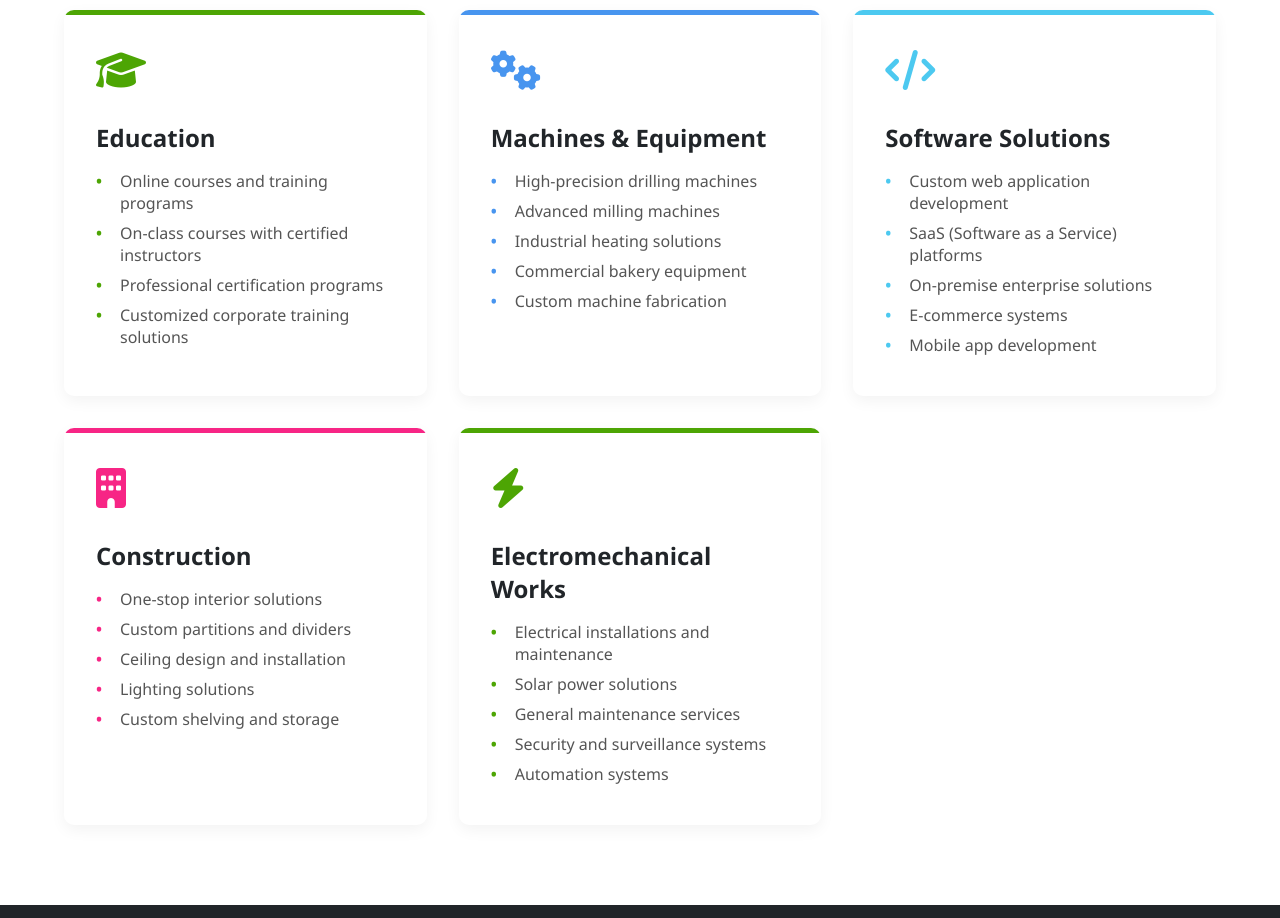
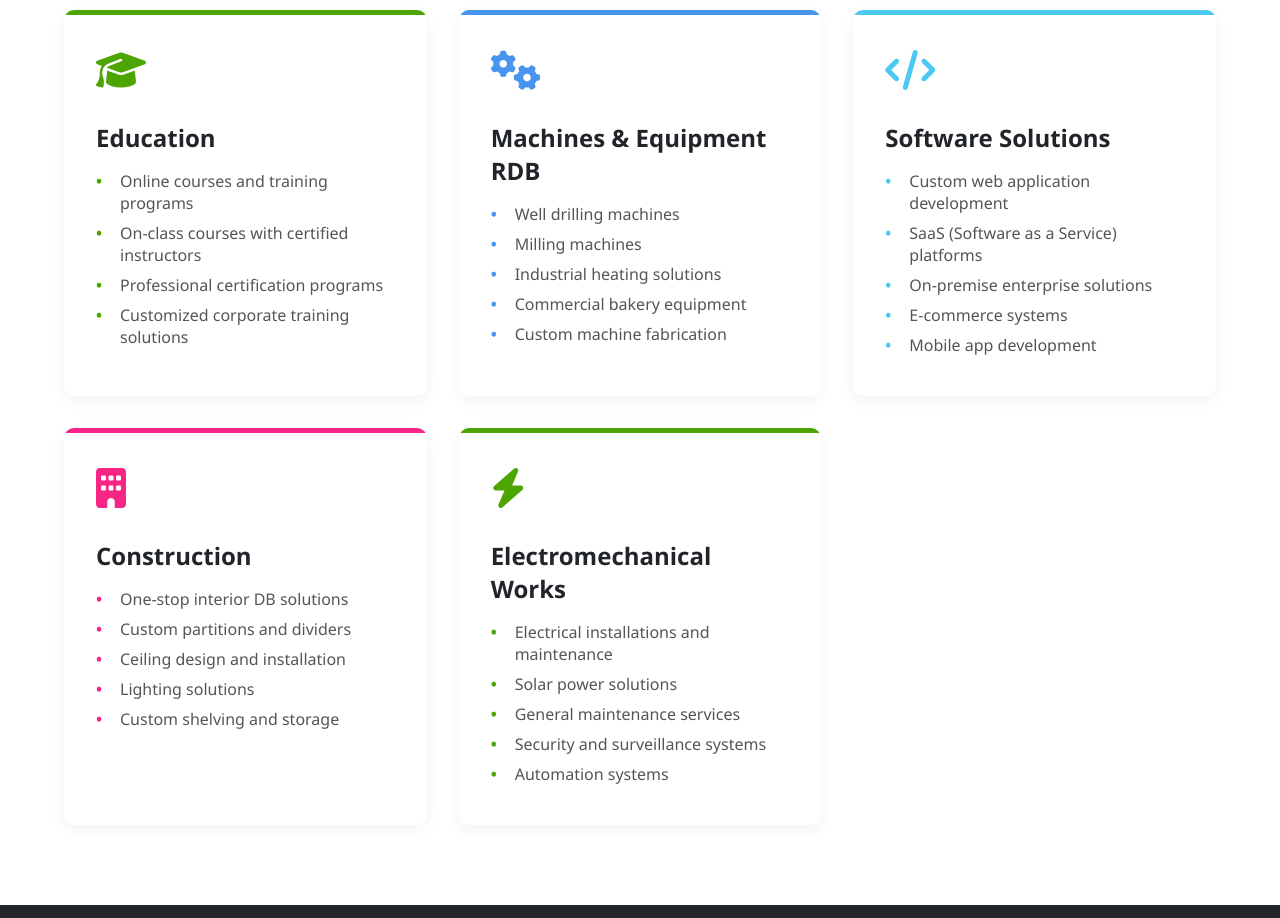
Before and after one commit to habtamu-tamere/profile, a plain HTML site: page index.html in a window 1280 px wide. Shown: the part 1040-1958 px from the top of the page. Drawn offline with Linux system fonts and the light colour scheme.

Commit message:
Update index.html

```diff
--- a/index.html
+++ b/index.html
@@ -970,10 +970,10 @@
                     <div class="sector-icon">
                         <i class="fas fa-cogs"></i>
                     </div>
-                    <h3>Machines & Equipment</h3>
+                    <h3>Machines & Equipment RDB</h3>
                     <ul>
-                        <li>High-precision drilling machines</li>
-                        <li>Advanced milling machines</li>
+                        <li>Well drilling machines</li>
+                        <li>Milling machines</li>
                         <li>Industrial heating solutions</li>
                         <li>Commercial bakery equipment</li>
                         <li>Custom machine fabrication</li>
@@ -1008,7 +1008,7 @@
                     </div>
                     <h3>Construction</h3>
                     <ul>
-                        <li>One-stop interior solutions</li>
+                        <li>One-stop interior DB solutions</li>
                         <li>Custom partitions and dividers</li>
                         <li>Ceiling design and installation</li>
                         <li>Lighting solutions</li>
```
